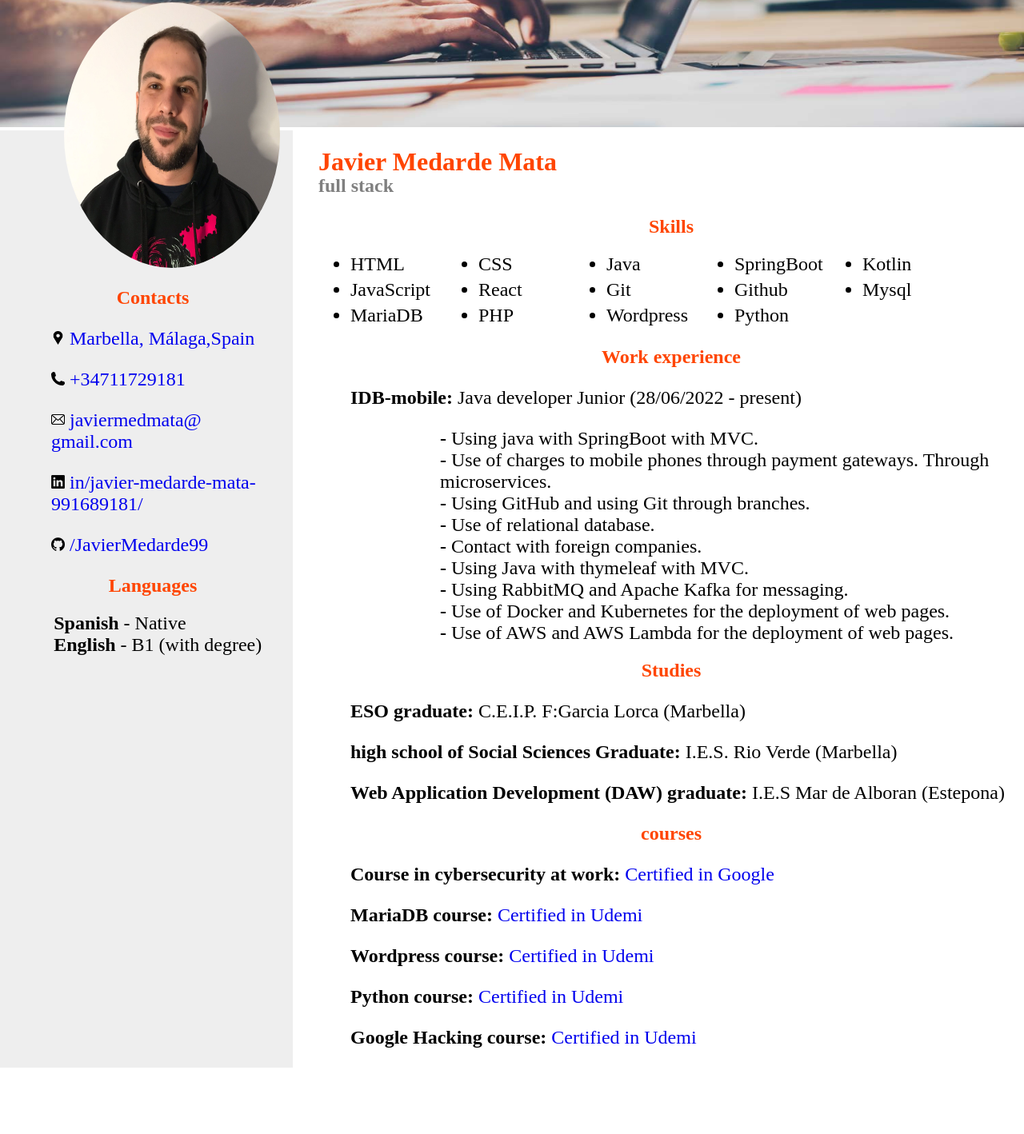
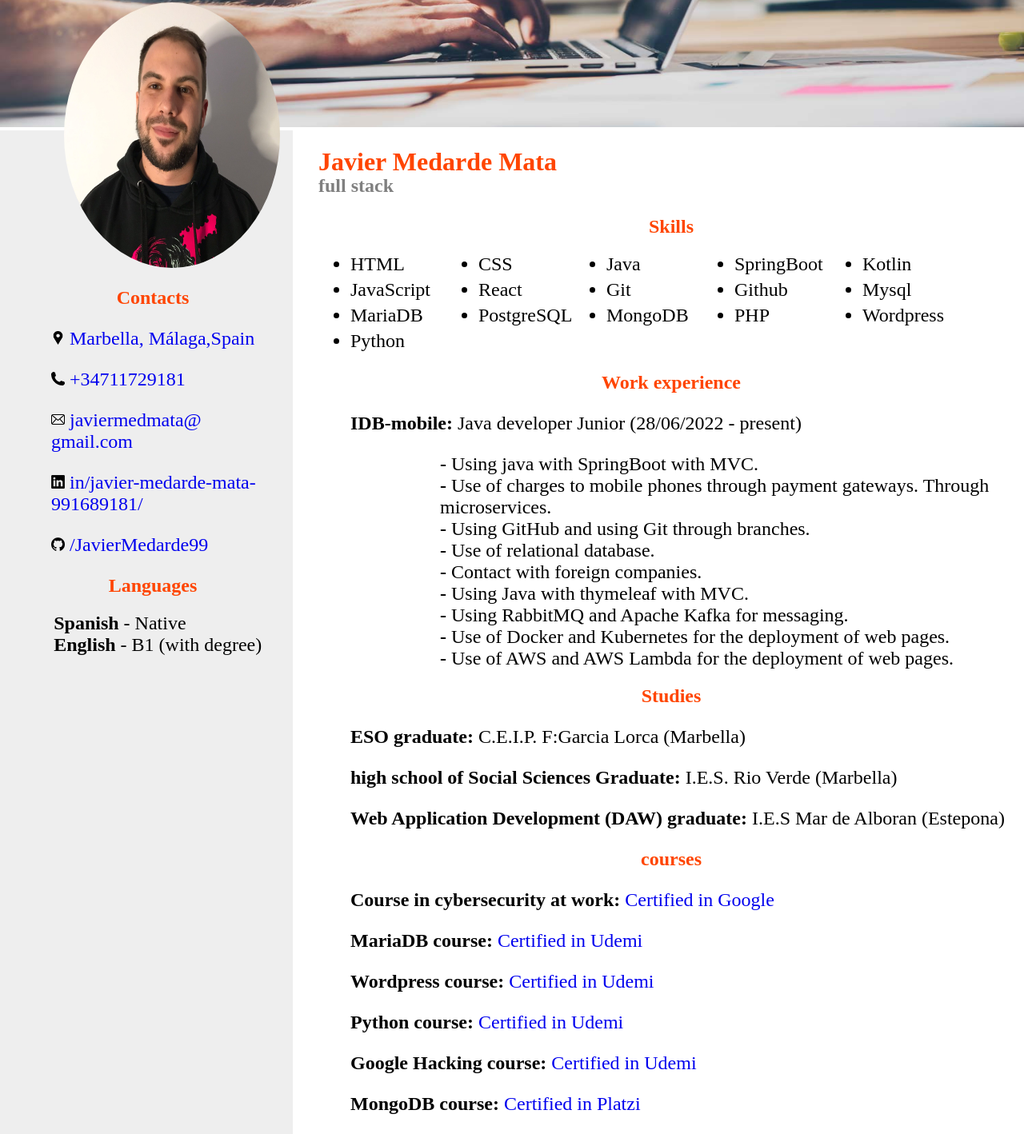
Before and after one commit to JavierMedarde99/JavierMedarde99.github.io, a plain HTML site: page index.html in a window 1280 px wide. Shown: the part 161-1579 px from the top of the page at 80% size. Before the commit the page ends 1496 px from the top, so only its background shows below. Drawn offline with Linux system fonts and the light colour scheme.

Commit message:
new course

```diff
--- a/index.html
+++ b/index.html
@@ -48,6 +48,8 @@
                     <li>Github</li>
                     <li>Mysql</li>
                     <li>MariaDB</li>
+                    <li>PostgreSQL</li>
+                    <li>MongoDB</li>
                     <li>PHP</li>
                     <li>Wordpress</li>
                     <li>Python</li>
@@ -85,6 +87,7 @@
                     <li><p><strong>Wordpress course: </strong><a href="https://drive.google.com/file/d/1FzQNEtCnBEFSzo6JCe5HUJ-bLVvpbu8s/view?usp=sharing">Certified in Udemi</a></p></li>
                     <li><p><strong>Python course: </strong><a href="https://drive.google.com/file/d/1qDeV46c0429isxV1ZP5Pmrod-OBlCbEO/view?usp=sharing">Certified in Udemi</a></p></li>
                     <li><p><strong>Google Hacking course: </strong><a href="https://drive.google.com/file/d/1iGq9P2Rf2nD0R10HdvLyMfOJqYtYbJkm/view?usp=sharing">Certified in Udemi</a></p></li>
+                    <li><p><strong>MongoDB course: </strong><a href="https://drive.google.com/file/d/1GyViCy7Men4pjPIcCSHMgZqeniozjHOR/view?usp=sharing">Certified in Platzi</a></p></li>
                 </ul>
             </article>
 
```
Also changed, not shown: 13 other files.
